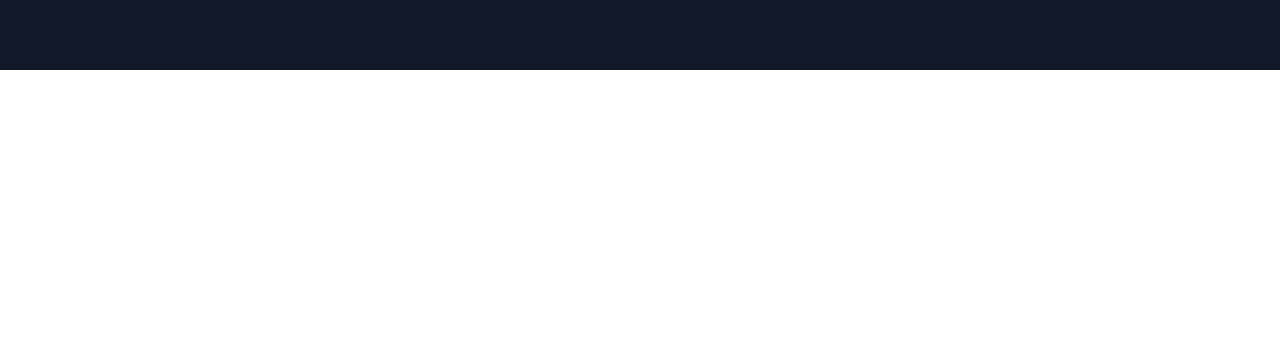
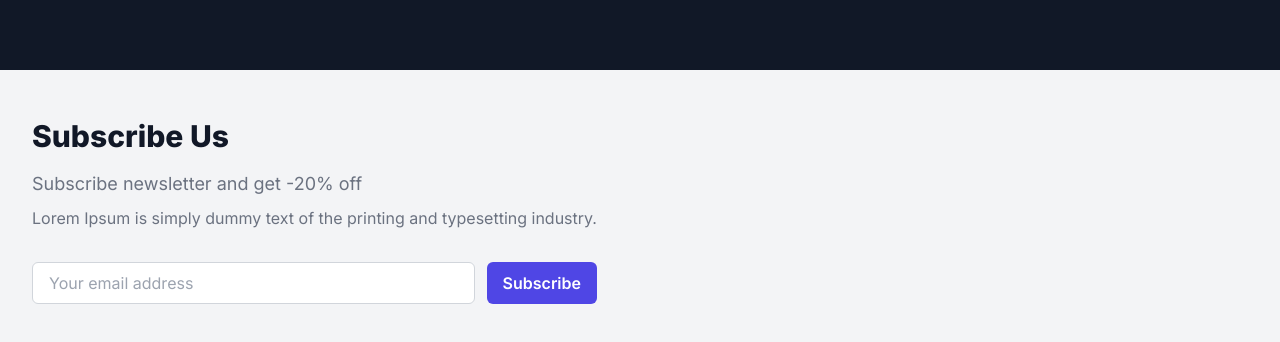
Before and after one commit to samritbasnet/GameHive, a Next.js app: page / in a window 1280 px wide. Shown: the part 1204-1546 px from the top of the page. Before the commit the page ends 1274 px from the top, so only its background shows below. Built offline with nearby package versions, Linux system fonts and the light colour scheme.

Commit message:
added newsletter

```diff
--- /dev/null
+++ b/src/app/components/subscribenews.js
@@ -0,0 +1,96 @@
+"use client";
+
+import React, { useState } from "react";
+
+
+
+const SubscribeNewsletter = () => {
+  const [email, setEmail] = useState("");
+  const [subscribed, setSubscribed] = useState(false);
+  const [error, setError] = useState("");
+
+  const handleSubmit = async (e) => {
+    e.preventDefault();
+
+    // Validate email
+    const emailRegex = /^[^\s@]+@[^\s@]+\.[^\s@]+$/;
+    if (!emailRegex.test(email)) {
+      setError("Please enter a valid email address.");
+      return;
+    }
+
+    try {
+      // Send subscription request to your server or email service provider
+      const response = await fetch("/api/subscribe", {
+        method: "POST",
+        headers: {
+          "Content-Type": "application/json",
+        },
+        body: JSON.stringify({ email }),
+      });
+
+      if (response.ok) {
+        setSubscribed(true);
+        setEmail("");
+        setError("");
+      } else {
+        const errorData = await response.json();
+        setError(errorData.message || "Something went wrong. Please try again.");
+      }
+    } catch (error) {
+      setError("Something went wrong. Please try again.");
+    }
+  };
+
+  return (
+    <div className="bg-gray-100 py-12">
+      <div className="max-w-7xl mx-auto px-4 sm:px-6 lg:px-8 flex items-center justify-between">
+        <div className="max-w-2xl">
+          <h2 className="text-3xl font-extrabold text-gray-900">
+            Subscribe Us
+          </h2>
+          <p className="mt-4 text-lg text-gray-500">
+            Subscribe newsletter and get -20% off
+          </p>
+          <p className="mt-2 text-gray-500">
+            Lorem Ipsum is simply dummy text of the printing and typesetting
+            industry.
+          </p>
+          <form onSubmit={handleSubmit} className="mt-8 sm:flex">
+            <input
+              type="email"
+              name="email"
+              id="email"
+              value={email}
+              onChange={(e) => setEmail(e.target.value)}
+              placeholder="Your email address"
+              className="w-full px-4 py-2 border border-gray-300 rounded-md focus:outline-none focus:ring-2 focus:ring-indigo-500 focus:border-transparent"
+              required
+            />
+            <button
+              type="submit"
+              className="mt-3 sm:mt-0 sm:ml-3 w-full sm:w-auto bg-indigo-600 hover:bg-indigo-700 text-white font-semibold py-2 px-4 rounded-md transition-colors duration-300"
+            >
+              Subscribe
+            </button>
+          </form>
+          {subscribed && (
+            <p className="mt-4 text-green-600">Thank you for subscribing!</p>
+          )}
+          {error && <p className="mt-4 text-red-600">{error}</p>}
+        </div>
+        {/* <div className="hidden md:block">
+          <Image
+            src={subscribeImage}
+            alt="Subscribe Image"
+            width={400}
+            height={300}
+            className="rounded-lg"
+          /> */}
+        </div>
+      </div>
+    // </div>
+  );
+};
+
+export default SubscribeNewsletter;
--- a/src/app/page.js
+++ b/src/app/page.js
@@ -1,6 +1,7 @@
 import Navbar from "./components/navbar";
 import HeroSection from "./components/herosection";
 import FeaturedProducts from "./components/featuredprod";
+import SubscribeNewsletter from "./components/subscribenews";
 
 export default function Page() {
   return (
@@ -10,6 +11,7 @@
 <div>
 <HeroSection/>
 <FeaturedProducts/>
+<SubscribeNewsletter/>
 </div>
 
 
```
Also changed, not shown: src/app/server/api/subscribe.js (added).
